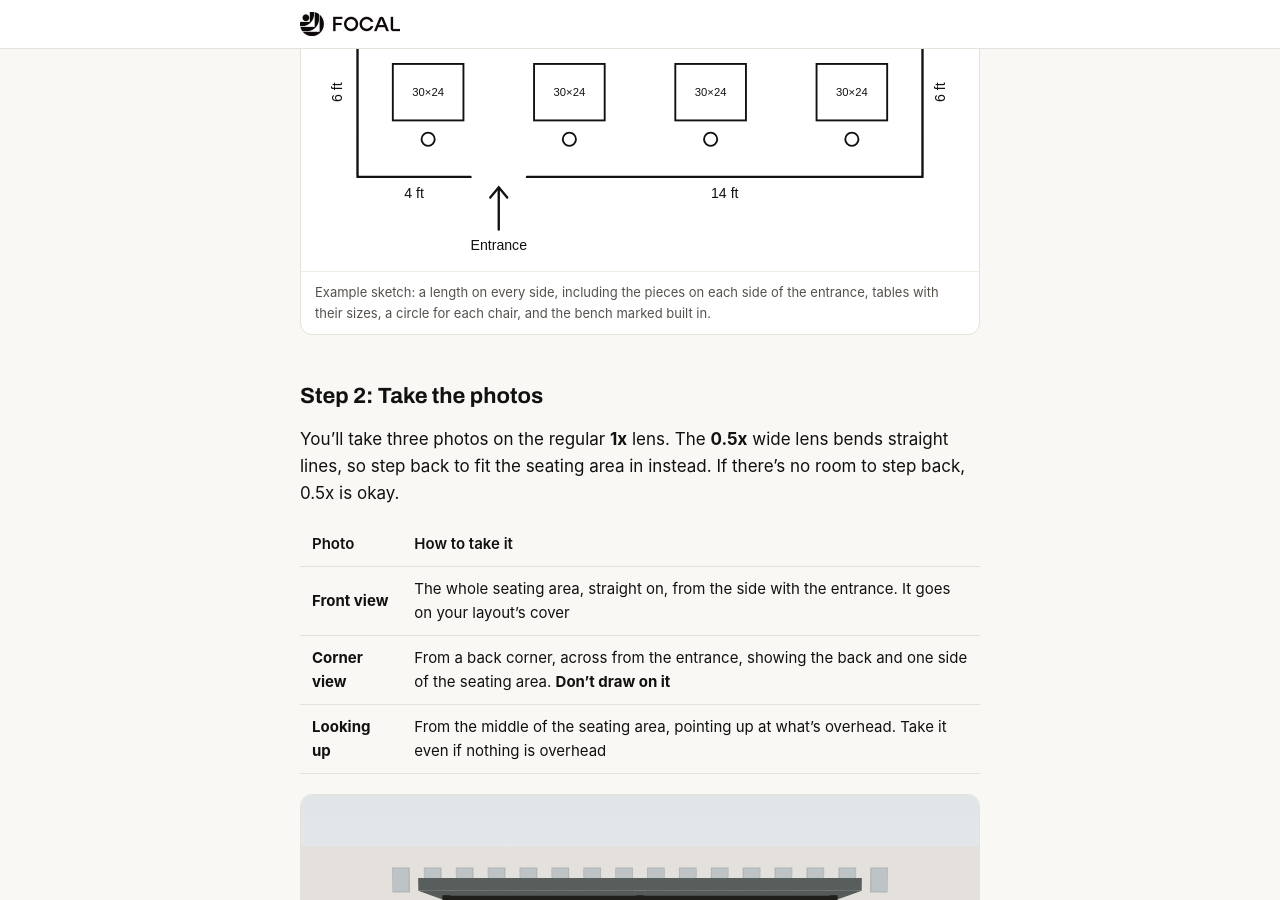
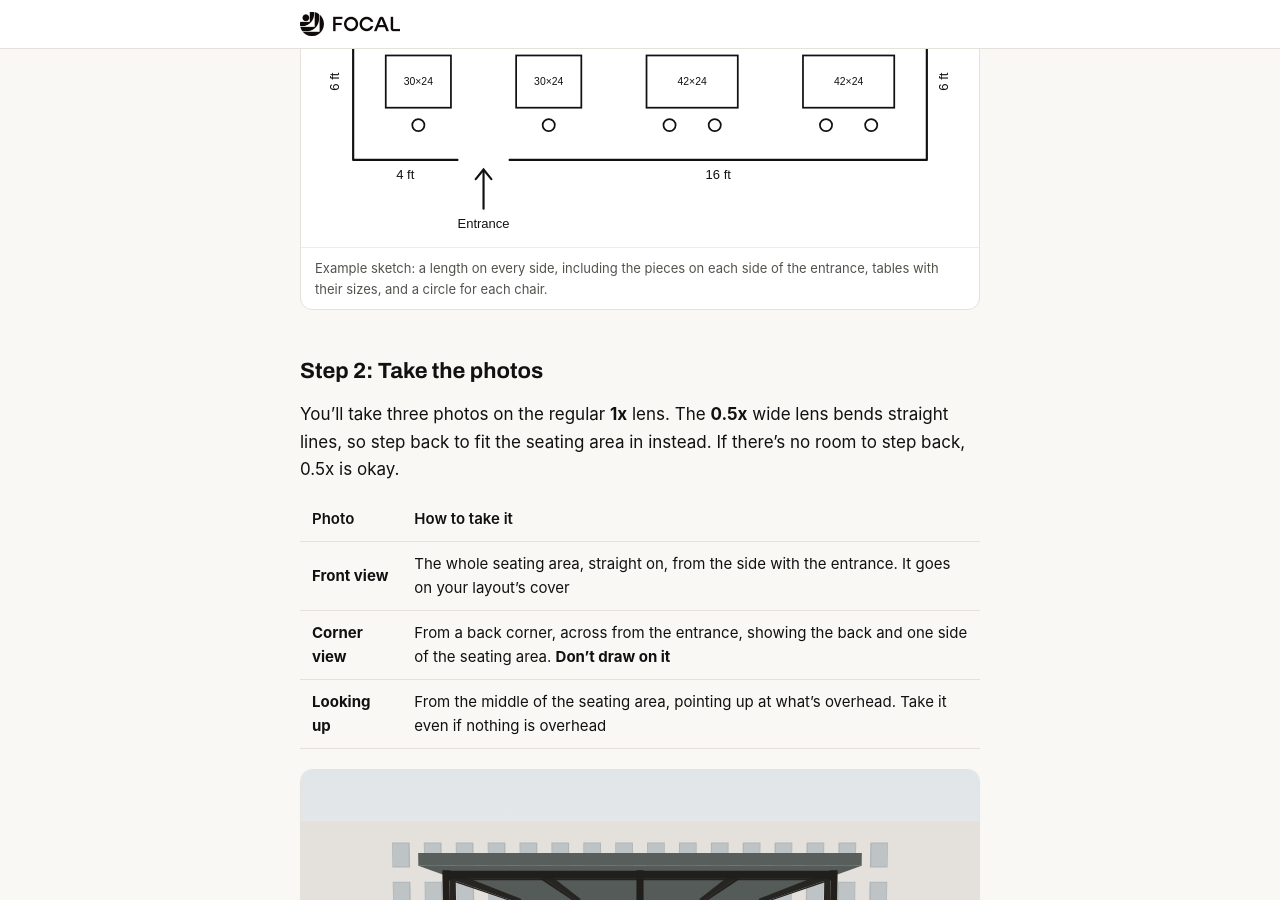
Before and after one commit to BeamT/external-docs, a Jekyll site: the page built from _guides/survey-your-patio.md, in a window 1280 px wide and 900 px high, scrolled down 2154 px. Built offline with Jekyll 4.4.1, drawn with Linux system fonts in a browser that asks for light colours; some web fonts are replaced.

Commit message:
Survey guide: sketch example with 2-tops and 4-tops, no bench
Two 30x24 2-tops and two 42x24 4-tops; patio widens to 22 ft.

Co-Authored-By: Claude Opus 5.5 (1M context) <noreply@anthropic.com>

```diff
--- a/_guides/survey-your-patio.md
+++ b/_guides/survey-your-patio.md
@@ -53,7 +53,7 @@ Either way, check that it has:
 
 Tables not set up yet? Draw them where they'll go. Free-standing tables can shift a little to fit the heaters, but built-ins can't move, which is why we ask you to mark them.
 
-{% include diagram.html src="survey-sketch-example.svg" caption="Example sketch: a length on every side, including the pieces on each side of the entrance, tables with their sizes, a circle for each chair, and the bench marked built in." %}
+{% include diagram.html src="survey-sketch-example.svg" caption="Example sketch: a length on every side, including the pieces on each side of the entrance, tables with their sizes, and a circle for each chair." %}
 
 ## Step 2: Take the photos
 
```
Also changed, not shown: assets/diagrams/survey-sketch-example.svg.
